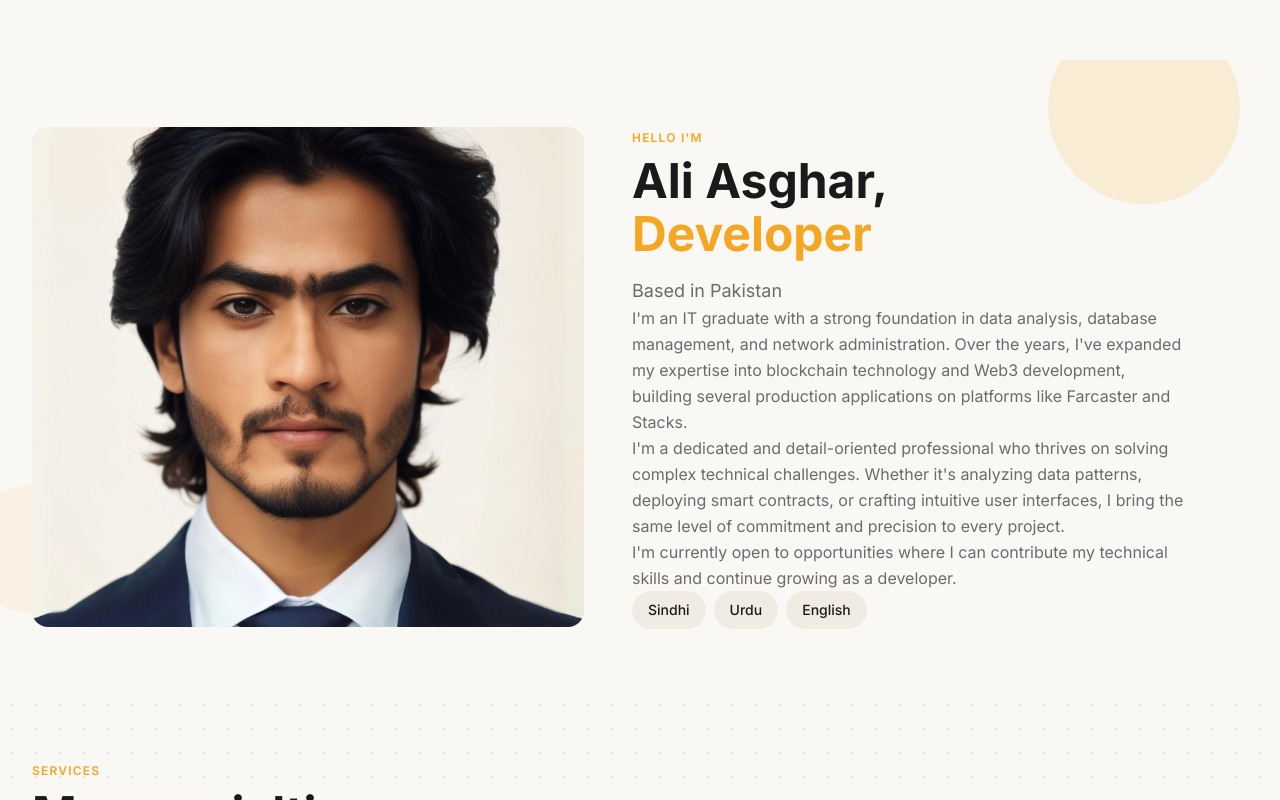
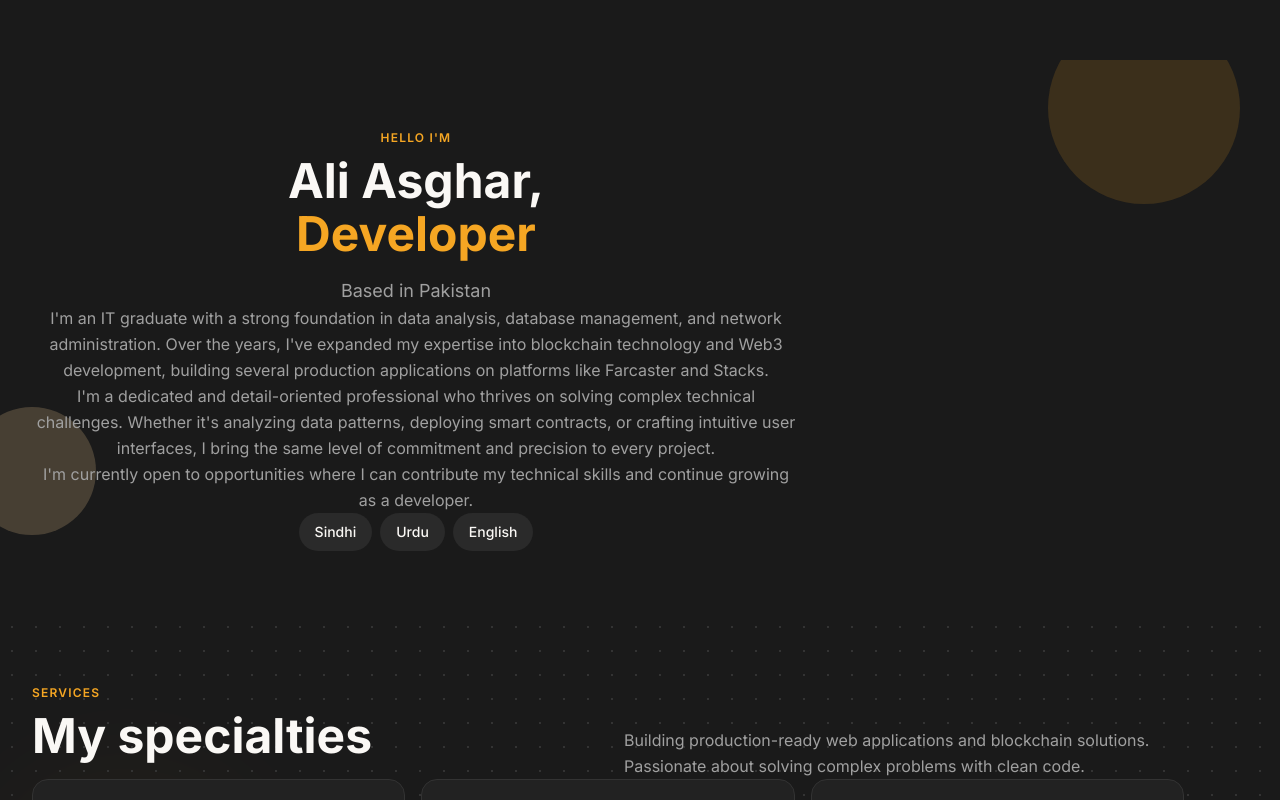
Before and after one commit to Earnwithalee7890/alee-asghar, a Next.js app: page / in a window 1280 px wide. Shown: the part 740-1540 px from the top of the page. Built offline with nearby package versions, Linux system fonts and the light colour scheme.

Commit message:
Design update: Set default theme to Dark, refined About section layout

```diff
--- a/src/components/About.tsx
+++ b/src/components/About.tsx
@@ -1,5 +1,4 @@
 import { aboutMe, languages } from "@/lib/data";
-import Image from "next/image";
 
 export default function About() {
     return (
@@ -9,20 +8,8 @@ export default function About() {
             <div className="decor-circle decor-circle-peach w-32 h-32 bottom-20 -left-8 animate-float hidden lg:block" />
 
             <div className="max-w-6xl mx-auto relative z-10">
-                <div className="grid grid-cols-1 lg:grid-cols-2 gap-12 items-center">
-                    {/* Left - Image */}
-                    <div className="relative fade-in">
-                        <div className="relative w-full h-[500px] rounded-2xl overflow-hidden bg-muted">
-                            <Image
-                                src="/profile.png"
-                                alt="Ali Asghar"
-                                fill
-                                className="object-cover object-center"
-                            />
-                        </div>
-                    </div>
-
-                    {/* Right - Content */}
+                <div className="flex flex-col items-center text-center max-w-3xl mx-auto">
+                    {/* Content */}
                     <div className="fade-in" style={{ animationDelay: '0.2s' }}>
                         <span className="section-badge">Hello I'm</span>
                         <h2 className="section-title">
@@ -34,7 +21,7 @@ export default function About() {
                             Based in Pakistan
                         </p>
 
-                        <div className="space-y-4 text-muted-foreground mb-8">
+                        <div className="space-y-4 text-muted-foreground mb-8 text-left sm:text-center">
                             {aboutMe.split('\n\n').map((paragraph, index) => (
                                 <p key={index} className="leading-relaxed">
                                     {paragraph}
@@ -43,7 +30,7 @@ export default function About() {
                         </div>
 
                         {/* Languages */}
-                        <div className="flex flex-wrap gap-2">
+                        <div className="flex flex-wrap justify-center gap-2">
                             {languages.map((lang, index) => (
                                 <span key={index} className="skill-tag">
                                     {lang.name}
--- a/src/components/Header.tsx
+++ b/src/components/Header.tsx
@@ -20,9 +20,13 @@ export default function Header() {
 
     useEffect(() => {
         const savedTheme = localStorage.getItem("theme");
-        if (savedTheme === "dark") {
+        // Default to dark mode if no theme is saved or if saved as dark
+        if (!savedTheme || savedTheme === "dark") {
             setIsDark(true);
             document.documentElement.classList.add("dark");
+        } else {
+            setIsDark(false);
+            document.documentElement.classList.remove("dark");
         }
 
         const handleScroll = () => {
```
